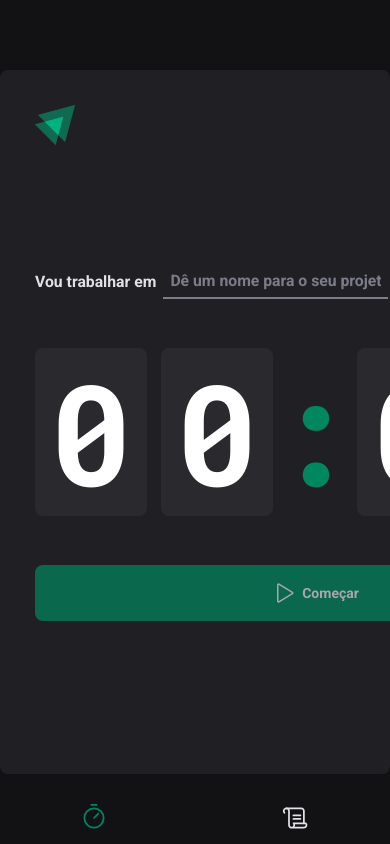
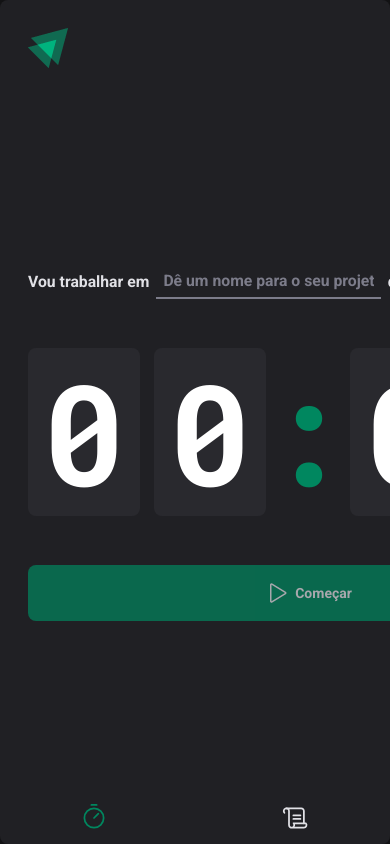
Before and after one commit to Aszurar/igniteTimer, a React (Vite) app: page / in a window 390 px wide. Shown: the top 844 px of the page. Built offline with nearby package versions, Linux system fonts and the light colour scheme; the HTML template or start-up script is replaced by a standard one.

Commit message:
:iphone: Update DefaultLayout styles for responsive design :iphone:

```diff
--- a/src/layouts/DefaultLayout/styles.ts
+++ b/src/layouts/DefaultLayout/styles.ts
@@ -15,4 +15,15 @@ export const LayoutContainer = styled.div`
   flex-direction: column;
 
   border-radius: 8px;
+
+  @media (max-width: 640px) {
+    margin: 0;
+    height: 100vh;
+    width: 100%;
+    padding: 2rem;
+  }
+
+  @media (max-width: 320px) and (max-height: 680px) {
+    padding: 1rem;
+  }
 `
```
